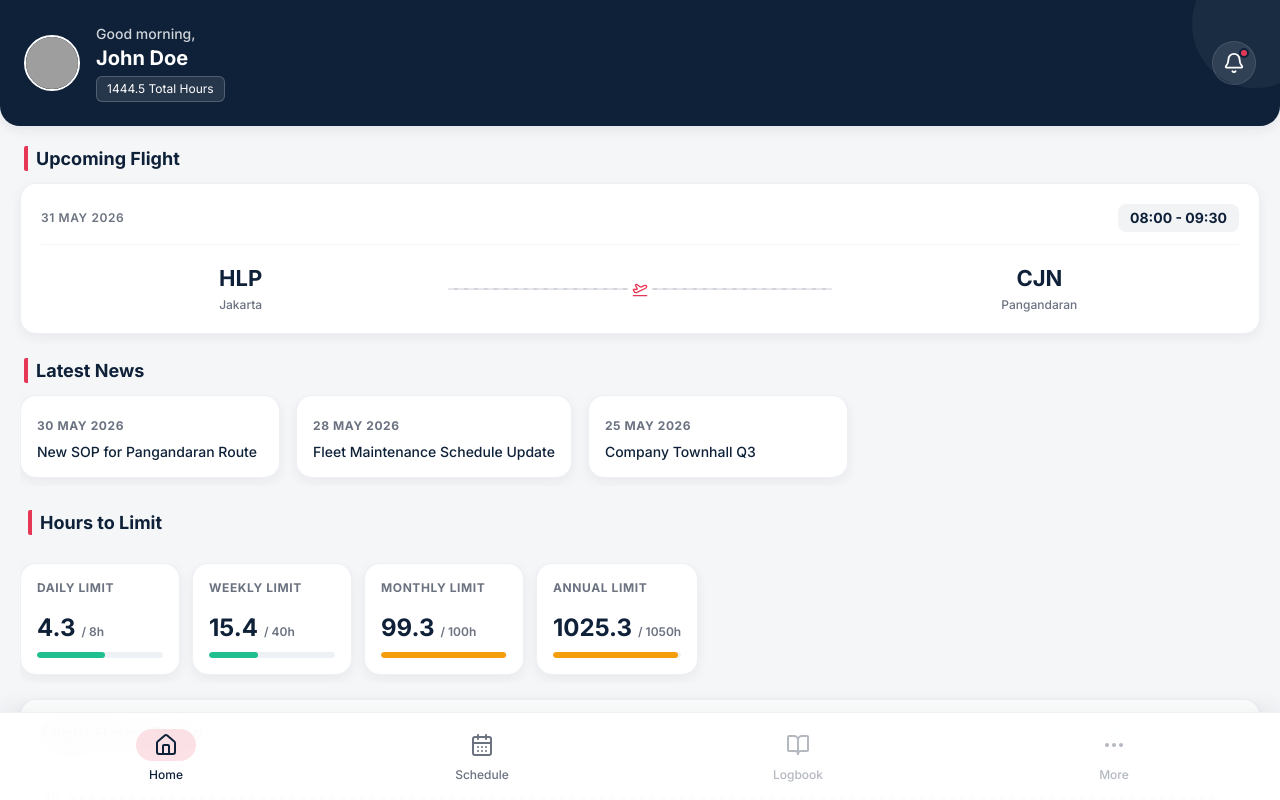
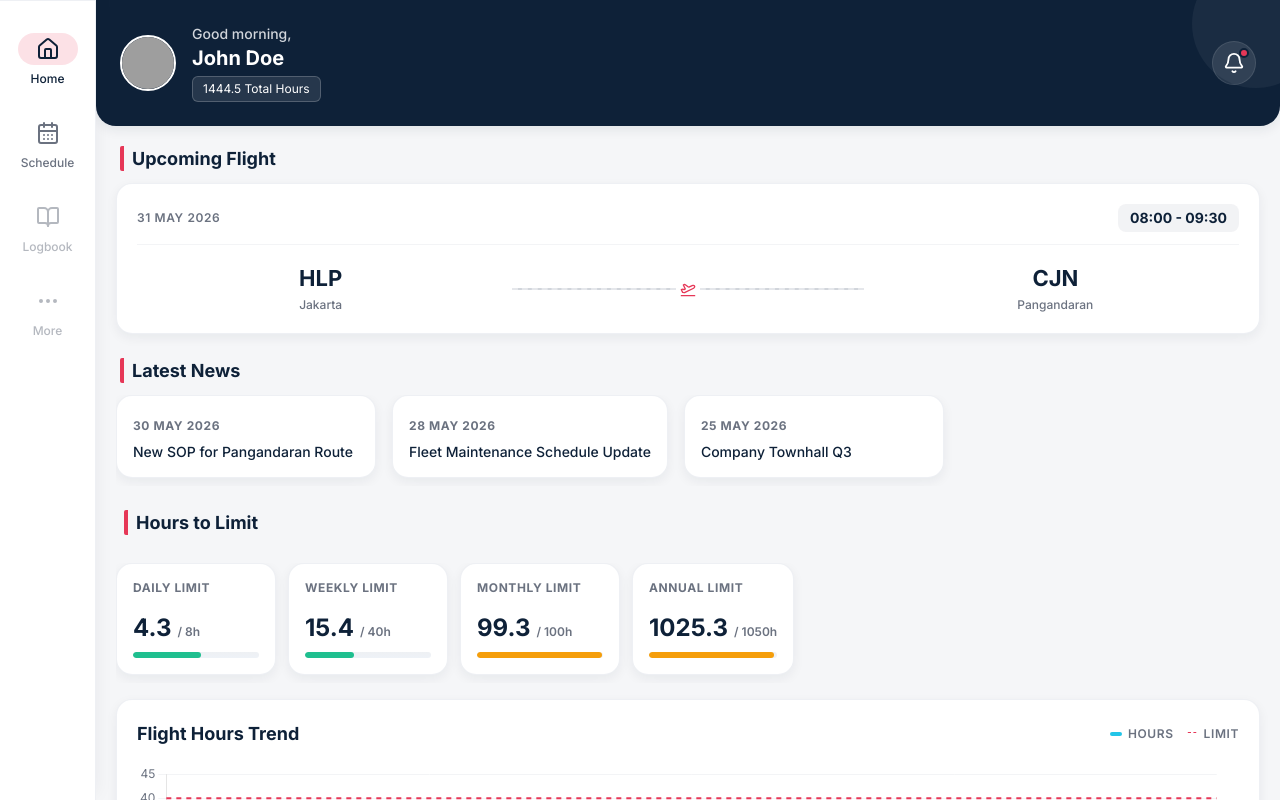
Before and after one commit to MuhammadBurhan235/susiair-pilot-app, a Nuxt app: page /home in a window 1280 px wide. Shown: the top 800 px of the page. Built offline with nearby package versions, Linux system fonts and the light colour scheme; grey boxes are pictures that could not be loaded.

Commit message:
feat: add desktop sticky sidebar and resolve horizontal overflow

```diff
--- a/app/assets/scss/_utilities.scss
+++ b/app/assets/scss/_utilities.scss
@@ -383,3 +383,17 @@
     box-shadow: 0 0 0 4px rgba(14, 33, 56, 0.1);
   }
 }
+
+@media (min-width: 768px) {
+  .ops-nav-offset {
+    padding-bottom: 0 !important;
+  }
+
+  .ops-nav-shell {
+    border-top: none;
+    border-right: 1px solid var(--ops-border-subtle);
+    box-shadow: 6px 0 18px rgba(14, 33, 56, 0.06);
+    min-height: 100vh;
+    padding-bottom: 0;
+  }
+}
--- a/app/layouts/default.vue
+++ b/app/layouts/default.vue
@@ -3,12 +3,9 @@ import { Home, CalendarDays, BookOpen, MoreHorizontal } from "lucide-vue-next";
 </script>
 
 <template>
-  <div class="min-h-screen bg-background ops-nav-offset">
-    <slot />
-
-    <!-- Bottom Navigation -->
+  <div class="min-h-screen bg-background flex flex-col md:flex-row">
     <nav
-      class="ops-nav-shell fixed bottom-0 w-full flex justify-around px-2 pt-3 z-50"
+      class="ops-nav-shell fixed bottom-0 w-full flex justify-around px-2 pt-3 z-50 md:sticky md:top-0 md:w-24 md:h-screen md:flex-col md:justify-start md:items-center md:pt-8 md:gap-8"
     >
       <NuxtLink
         to="/home"
@@ -56,5 +53,10 @@ import { Home, CalendarDays, BookOpen, MoreHorizontal } from "lucide-vue-next";
         <span class="ops-nav-label">More</span>
       </button>
     </nav>
+
+    <!-- Slot konten utama -->
+    <main class="flex-1 ops-nav-offset w-full md:w-auto md:min-w-0">
+      <slot />
+    </main>
   </div>
 </template>
```
